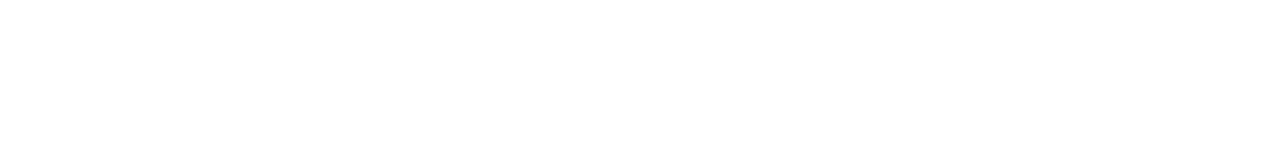
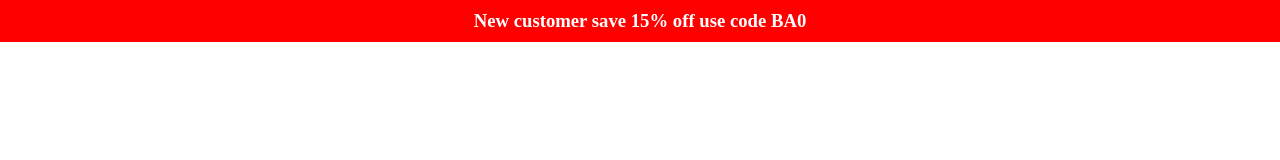
Before and after one commit to Ruqayyah-Ibra/cupcake-website, a plain HTML site: page index.html in a window 1280 px wide. Drawn offline with Linux system fonts and the light colour scheme.

Commit message:
add the top header banner with some css prperty

```diff
--- a/css/style.css
+++ b/css/style.css
@@ -0,0 +1,12 @@
+h3 {
+    text-align: center;
+    background-color: red;
+    color: white;
+    padding: 10px 0px;
+    font size: 15px;
+}
+
+* {
+    margin: 0;
+    padding: 0;
+}
--- a/index.html
+++ b/index.html
@@ -7,6 +7,6 @@
     <title>THE CUPCAKE WEBSITE</title>
 </head>
 <body>
-
+  <h3>New customer save 15% off use code BA0</h3>
 </body>
 </html>
```
